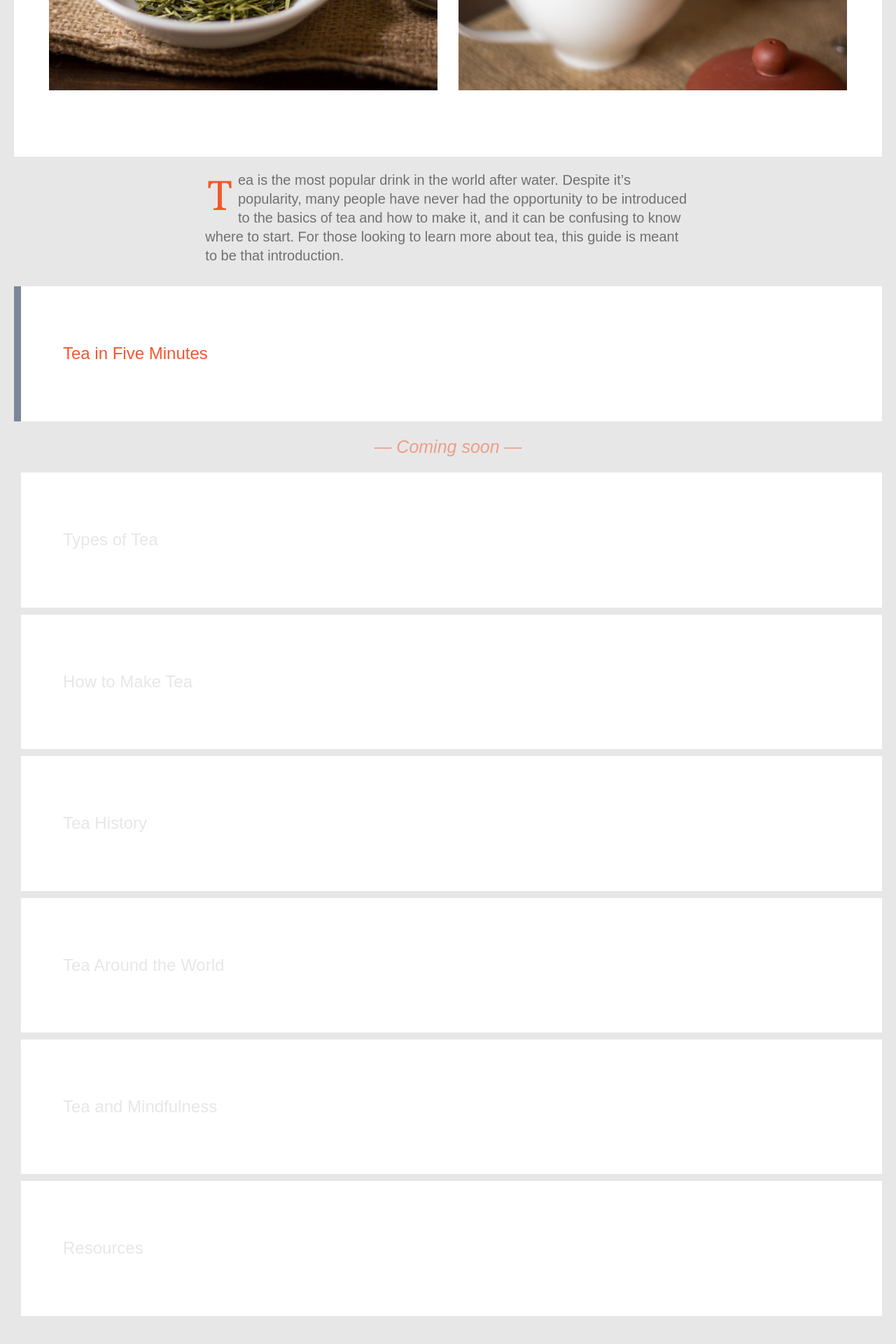
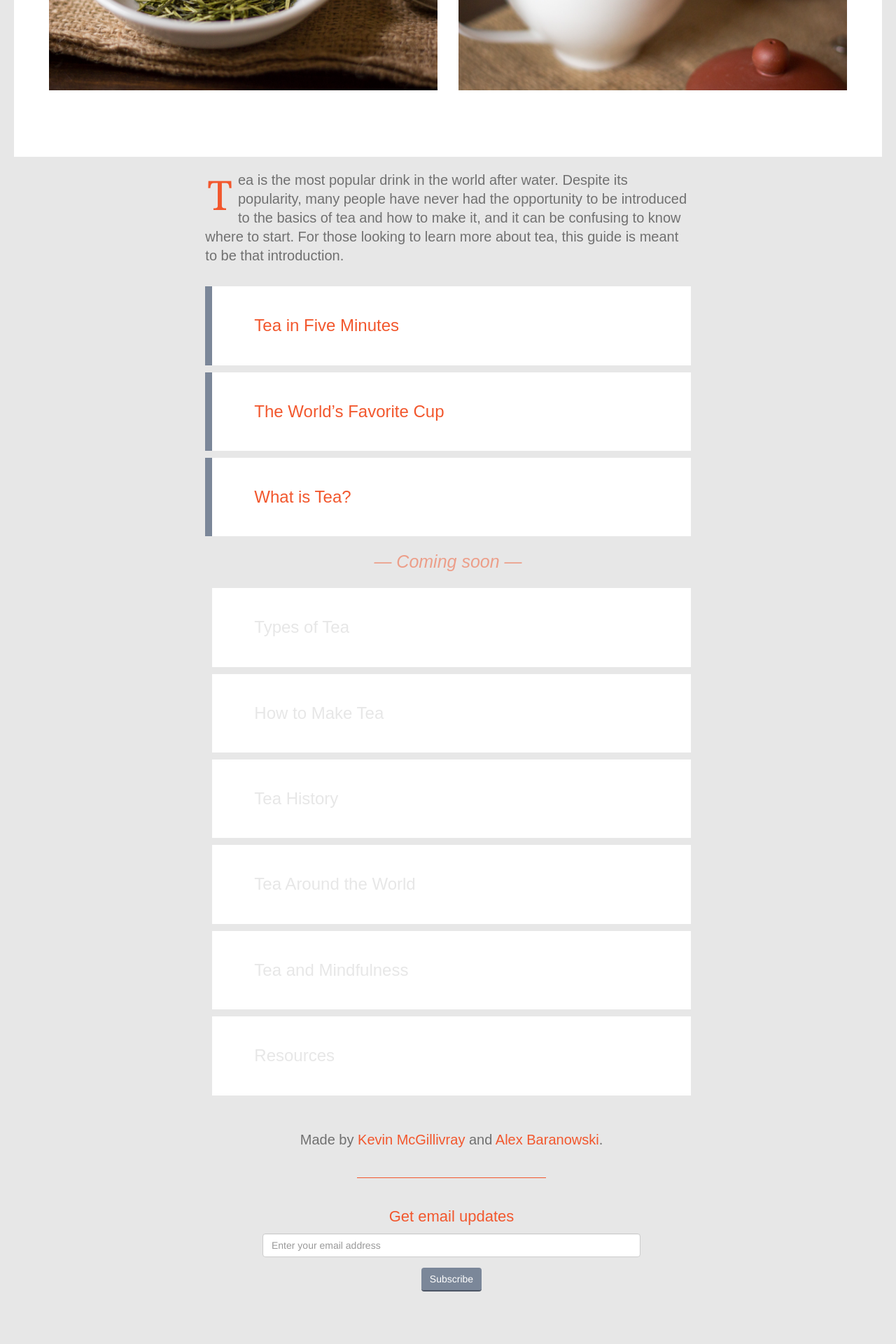
Before and after one commit to kmcgillivray/tea, a Jekyll site: the page built from index.md, in a window 1280 px wide. Shown: the part 1187-3107 px from the top of the page at 70% size. Built offline with Jekyll 4.4.1, drawn with Linux system fonts in a browser that asks for light colours; nearby versions of some CDN libraries.

Commit message:
Rough draft two new sections.

```diff
--- a/css/main.css
+++ b/css/main.css
@@ -200,8 +200,8 @@ hr {
   width: 100%;
   margin-top: 0px;
   margin-bottom: 0px;
-  padding-top: 4rem;
-  padding-bottom: 4rem;
+  padding-top: 2rem;
+  padding-bottom: 2rem;
   padding-left: 3rem;
   background-color: #FFF;
   margin-top: 10px;
@@ -213,7 +213,7 @@ hr {
   border-left: 10px solid #E7E7E7;
 }
 .table-of-contents a h1:hover {
-  background-color: rgba(255,255,255,.8);
+  background-color: rgba(255,255,255,.5);
   border-left: 10px solid #f2572d;
   transition: .3s all;
 }
--- a/index.md
+++ b/index.md
@@ -16,19 +16,23 @@ description: "A mini guide to the world's favorite cup by Kevin McGillivray and
   </div>
 </div>
 
-<p div class="col-md-7 center-block"><span class="drop-cap">T</span>ea is the most popular drink in the world after water. Despite it’s popularity, many people have never had the opportunity to be introduced to the basics of tea and how to make it, and it can be confusing to know where to start. For those looking to learn more about tea, this guide is meant to be that introduction.</p>
+<div class="col-md-7 center-block">
+  <p><span class="drop-cap">T</span>ea is the most popular drink in the world after water. Despite its popularity, many people have never had the opportunity to be introduced to the basics of tea and how to make it, and it can be confusing to know where to start. For those looking to learn more about tea, this guide is meant to be that introduction.</p>
 
-<div class="table-of-contents">
-  <a href="{{ site.baseurl }}/tea-in-five-minutes"><h1 id="tea_in_five_minutes">Tea in Five Minutes</h1></a>
+  <div class="table-of-contents">
+    <a href="{{ site.baseurl }}/tea-in-five-minutes"><h1 id="tea_in_five_minutes">Tea in Five Minutes</h1></a>
+    <a href="{{ site.baseurl }}/introduction"><h1>The World’s Favorite Cup</h1></a>
+    <a href="{{ site.baseurl }}/what-is-tea"><h1>What is Tea?</h1></a>
 
-  <div class="divider">— Coming soon —</div>
+    <div class="divider">— Coming soon —</div>
 
-  <h1 id="types_of_tea">Types of Tea</h1>
-  <h1 id="how_to_make_tea">How to Make Tea</h1>
-  <h1 id="tea_history">Tea History</h1>
-  <h1 id="tea_around_the_world">Tea Around the World</h1>
-  <h1 id="tea_and_mindfulness">Tea and Mindfulness</h1>
-  <h1 id="resources">Resources</h1>
+    <h1 id="types_of_tea">Types of Tea</h1>
+    <h1 id="how_to_make_tea">How to Make Tea</h1>
+    <h1 id="tea_history">Tea History</h1>
+    <h1 id="tea_around_the_world">Tea Around the World</h1>
+    <h1 id="tea_and_mindfulness">Tea and Mindfulness</h1>
+    <h1 id="resources">Resources</h1>
+  </div>
 </div>
 
 <footer>
```
Also changed, not shown: about.md (deleted, +0 -6 lines), introduction.md (added, +20 -0 lines), quotes.md (+1 -0 lines), tea-and-mindfulness.md (+12 -0 lines), what-is-tea.md (added, +11 -0 lines).
